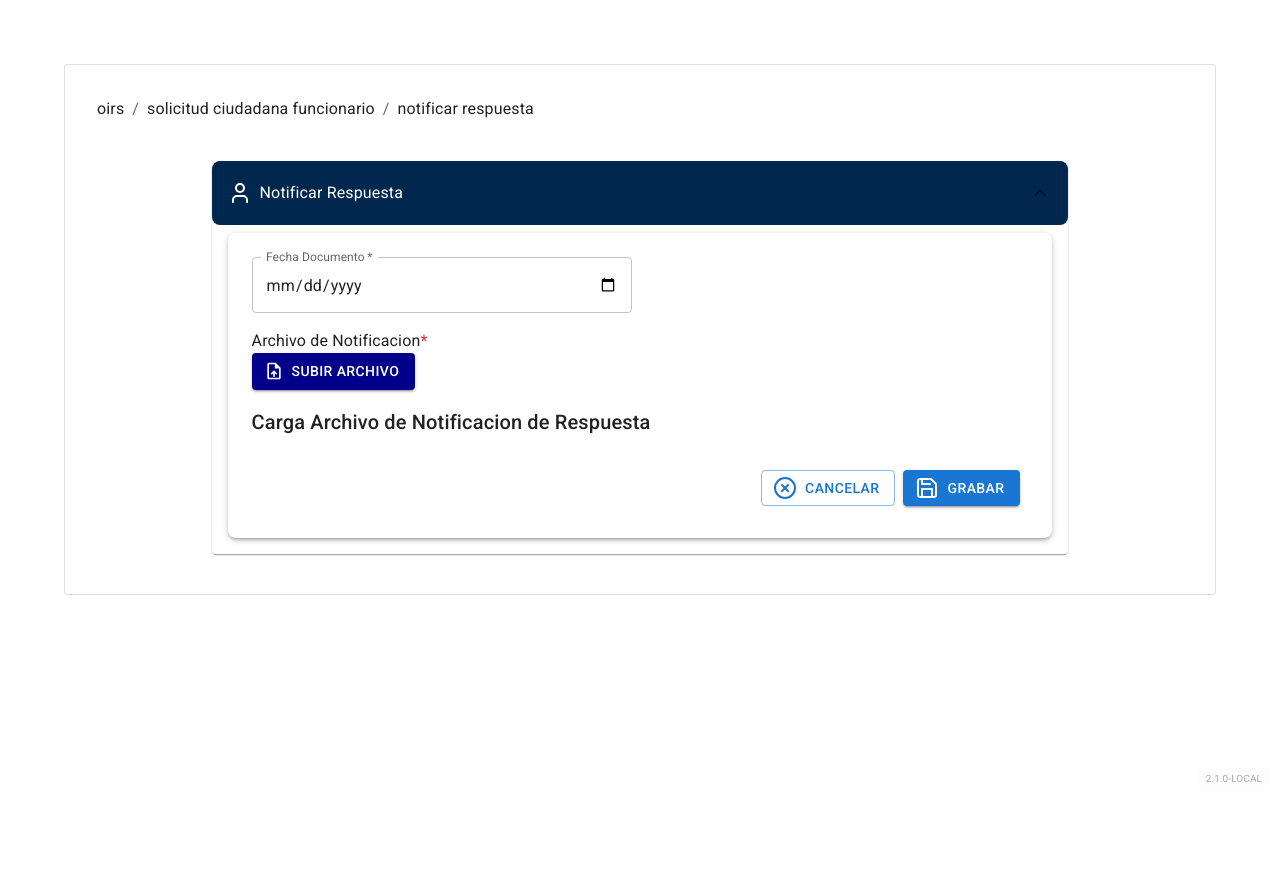
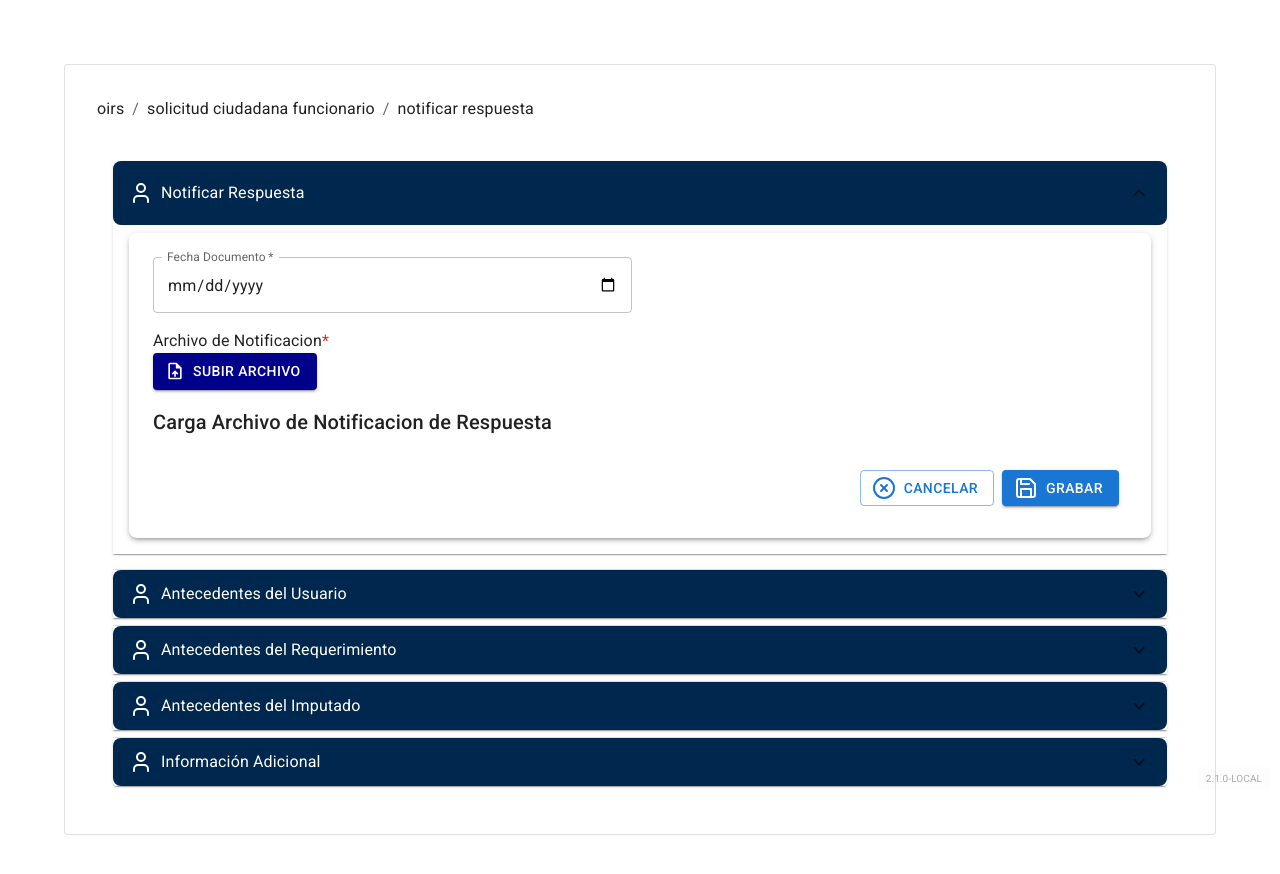
Before and after one commit to reneframirez/oirs-externo-frontend, a React (Vite) app: page /oirs/solicitud-ciudadana-funcionario/notificar-respuesta in a window 1280 px wide. Shown: the top 874 px of the page. Before the commit the page ends 800 px from the top, so only its background shows below. Built offline with nearby package versions, Linux system fonts and the light colour scheme.

Commit message:
actualizacion de notificar respuesta

```diff
--- a/src/pages/oirs/solicitud-ciudadana-funcionario/notificar-respuesta/index.jsx
+++ b/src/pages/oirs/solicitud-ciudadana-funcionario/notificar-respuesta/index.jsx
@@ -56,6 +56,22 @@ const Index = () => {
         titulo: 'Notificar Respuesta',
         componente: <NotificarRespuesta />,
       },
+      {
+        titulo: 'Antecedentes del Usuario',
+        componente: <AntUsuario datosUsuario={datosDelUsuario} />,
+      },
+      {
+        titulo: 'Antecedentes del Requerimiento',
+        componente: <AntRequerimiento datosRequerimiento={datosDelRequerimiento} />,
+      },
+      {
+        titulo: 'Antecedentes del Imputado',
+        componente: <AntImputado imputadoData={imputadoData} />,
+      },
+      {
+        titulo: 'Información Adicional',
+        componente: <InfoAdicional />,
+      },
     ];
 
     return (
```
